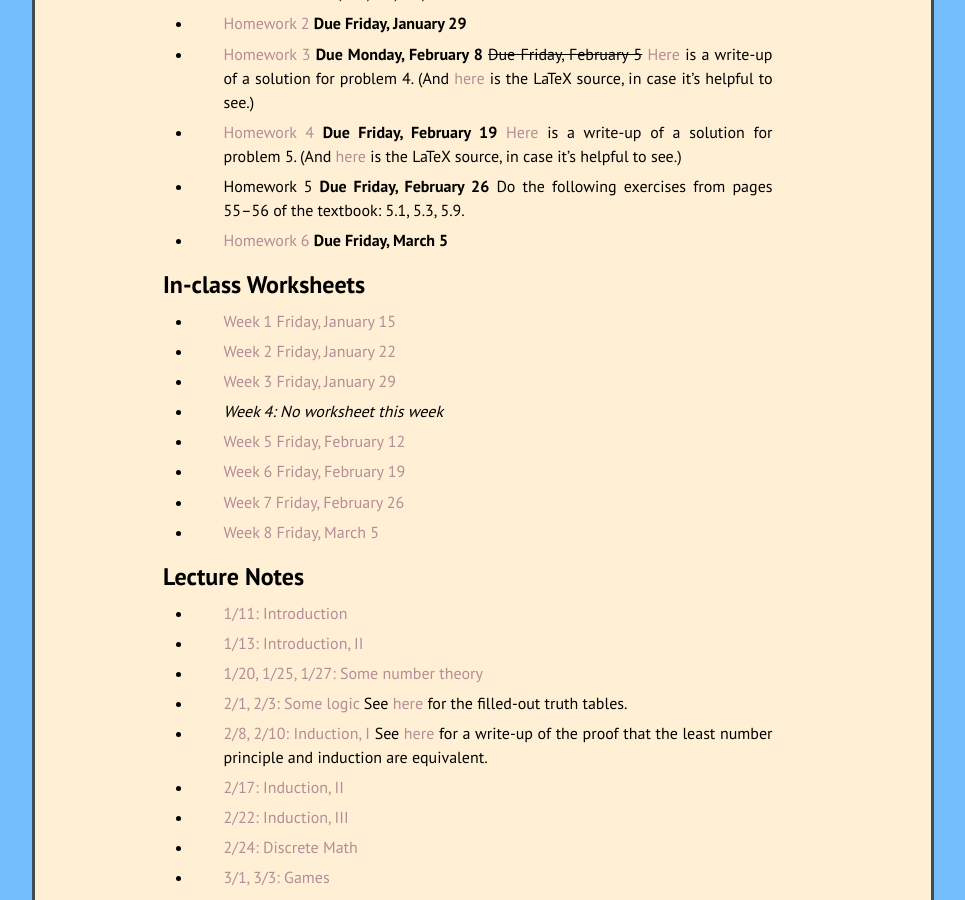
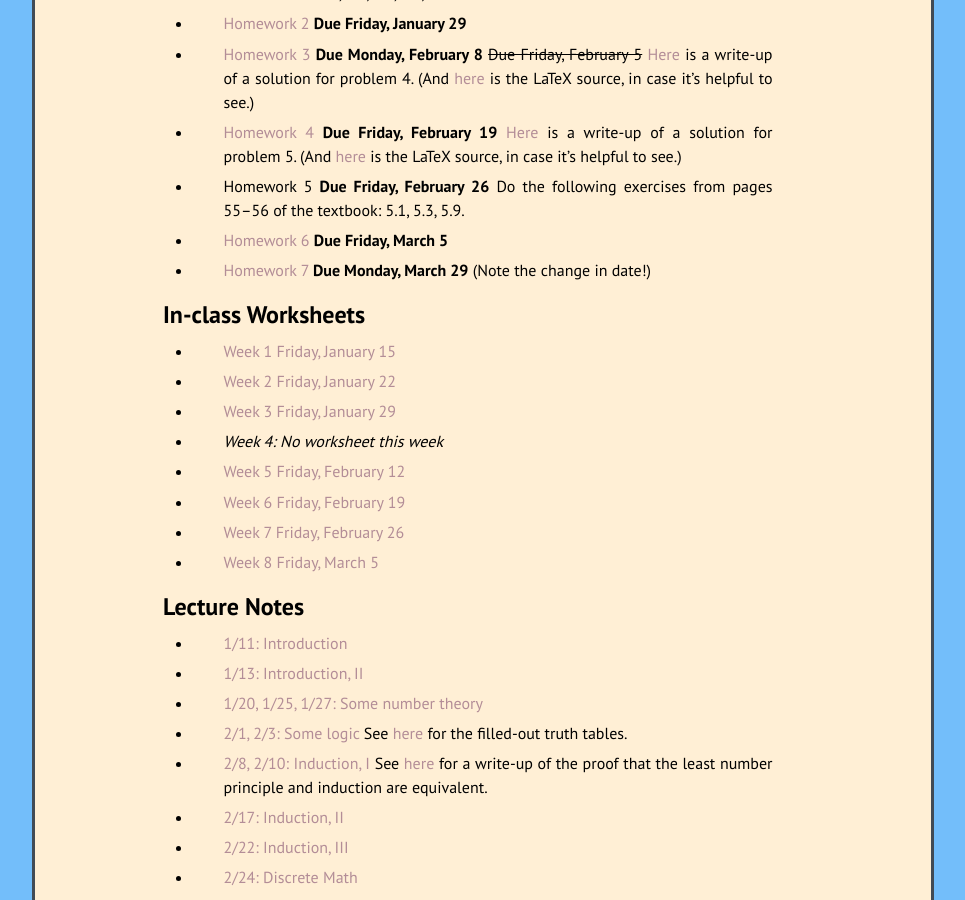
Before and after one commit to kamerynjw/kamerynjw.github.io, a Jekyll site: the page built from teaching/2021/math321.md, in a window 1280 px wide and 900 px high, scrolled down 1631 px. Shown: the whole window, without its empty margins (157-1122 px from the left). Built offline with Jekyll 4.4.1, drawn with Linux system fonts in a browser that asks for light colours; nearby versions of some CDN libraries; formulas are drawn with MathJax 3.

Commit message:
new homework

```diff
--- a/teaching/2021/math321.md
+++ b/teaching/2021/math321.md
@@ -58,6 +58,8 @@ Homework
 * Homework 5 **Due Friday, February 26** Do the following exercises from pages 55–56 of the textbook: 5.1, 5.3, 5.9.
 
 * [Homework 6]({{ page.url }}hw6.pdf) **Due Friday, March 5**
+
+* [Homework 7]({{ page.url }}hw7.pdf) **Due Monday, March 29** (Note the change in date!)
 
 In-class Worksheets
 --------
```
Also changed, not shown: 1 other file.
